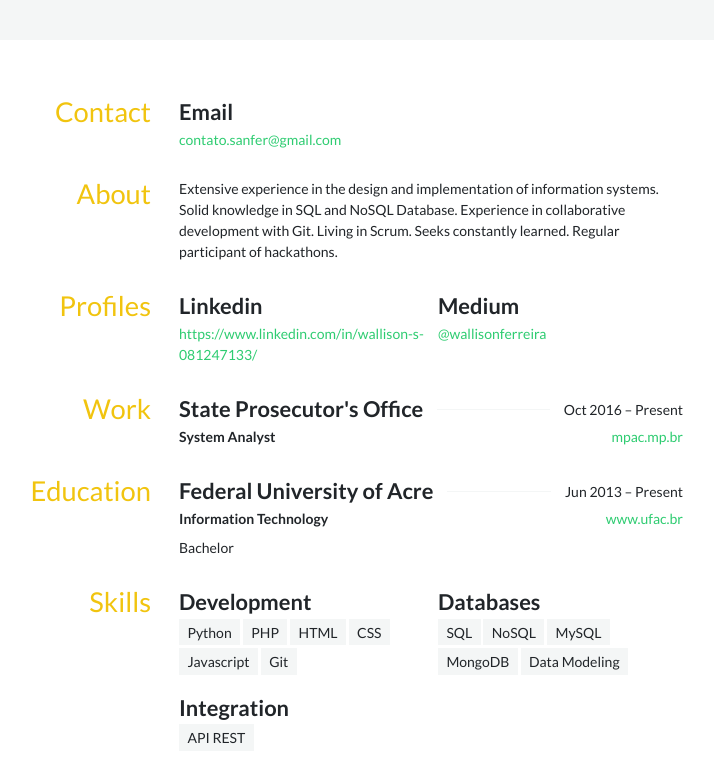
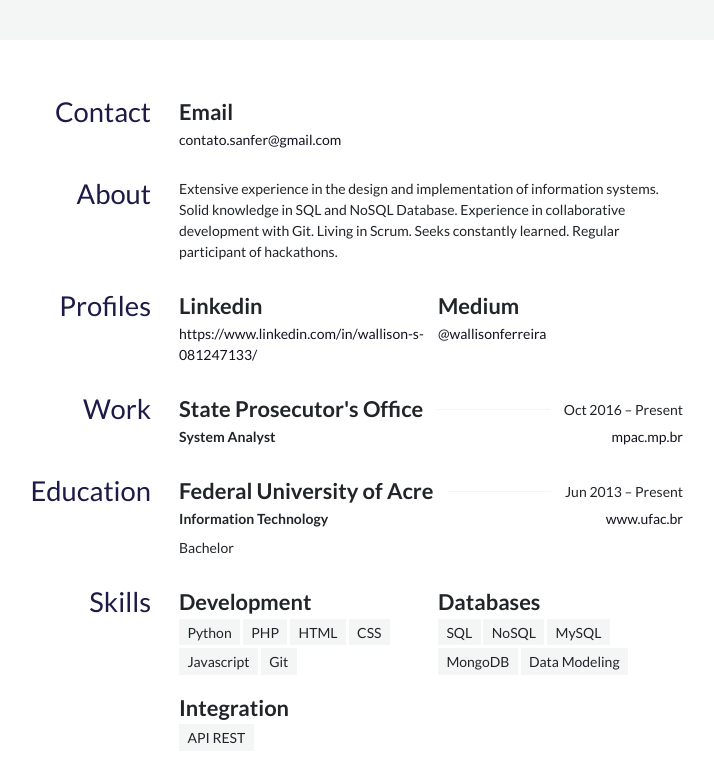
Before and after one commit to wallisonferreira/wallisonferreira.github.io, a website: page index.html in a window 1280 px wide. Shown: the part 164-943 px from the top of the page, without its empty margins (307-1021 px from the left). Drawn offline with Linux system fonts and the light colour scheme.

Commit message:
style(color): fix text color

```diff
--- a/index.html
+++ b/index.html
@@ -9,9 +9,9 @@
     <style>:root {
   /* Colors */
   --primaryColor: #212529;
-  --secondaryColor: #95a5a6;
-  --accentColor: #f1c40f;
-  --linkColor: #2ecc71;
+  --secondaryColor: #1d1a47;
+  --accentColor: #1d1a47;
+  --linkColor: #131222;
   --mutedColor: #f4f6f6;
 
   /* Typography */
```
Also changed, not shown: package.json (added, +10 -0 lines), 2 other files.
